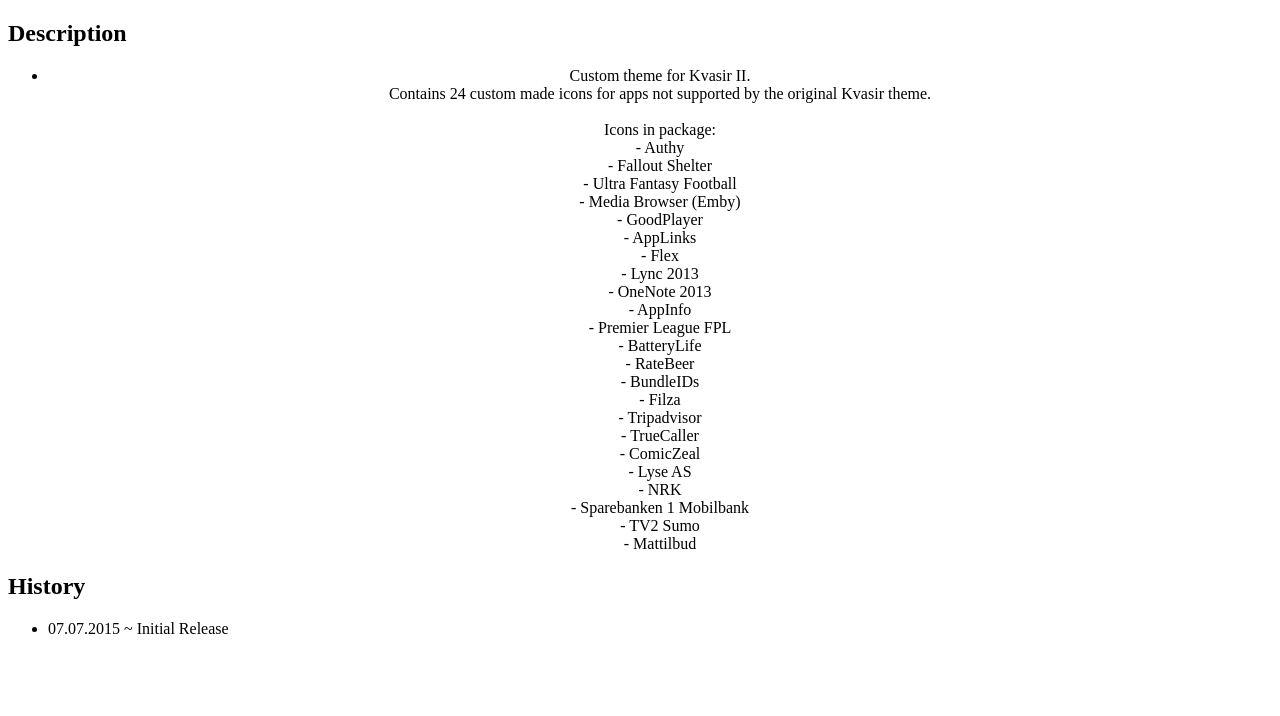
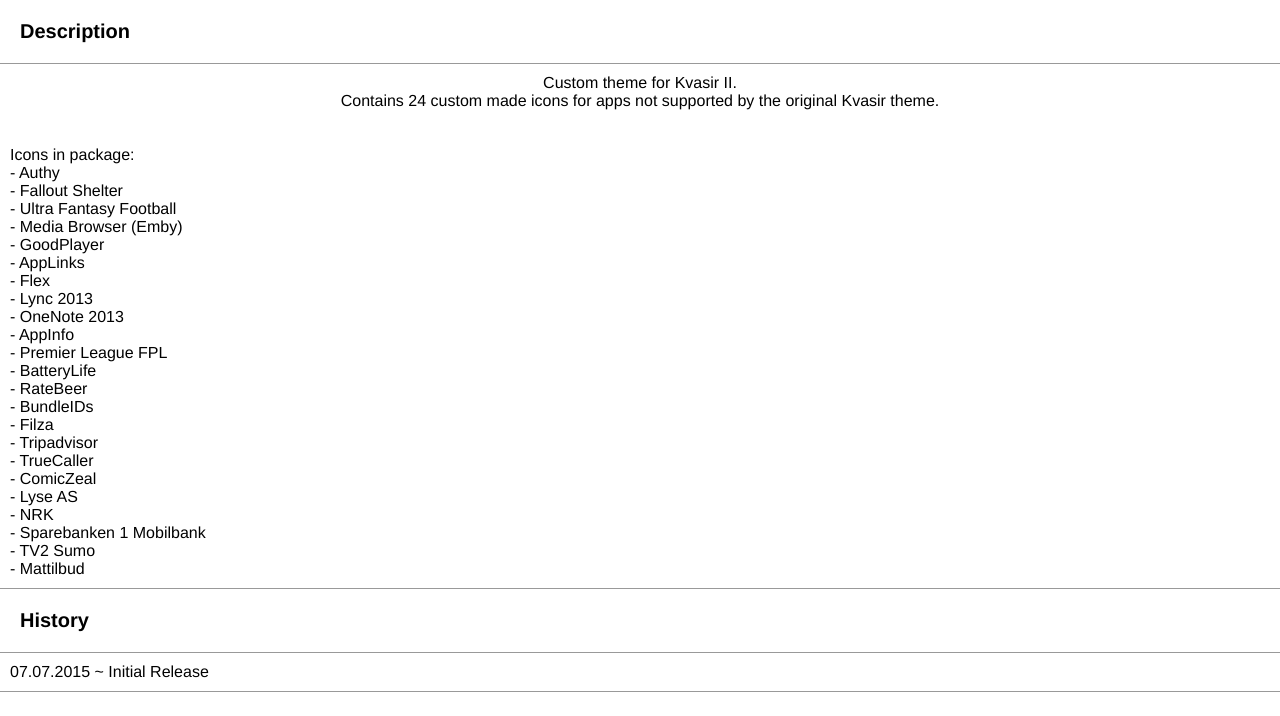
Before and after one commit to AltFez/altfez.github.io, a plain HTML site: page depic/com.hille.kvasir2.customicons/index.html in a window 1280 px wide. Drawn offline with Linux system fonts and the light colour scheme.

Commit message:
update
added css to depiction

```diff
--- a/depic/com.hille.kvasir2.customicons/index.html
+++ b/depic/com.hille.kvasir2.customicons/index.html
@@ -5,18 +5,18 @@
 <meta content="text/html; charset=UTF-8" http-equiv="Content-Type" />
 <link href="images/apple-touch-icon.png" rel="apple-touch-icon" />
 <meta content="minimum-scale=1.0, width=device-width, maximum-scale=0.6667, user-scalable=no" name="viewport" />
-<link href="css/depiction.css" rel="stylesheet" type="text/css" />
+<link href="../css/depiction.css" rel="stylesheet" type="text/css" />
 <meta content="iPod,iPhone,theme,apps,cydia,apple" name="Keywords" />
 </head>
 <body>
 <div id="content">
 
-<h2>Description</h2>
+<h3>Description</h3>
   <ul class="pageitem">
     <li class="textbox">
-     <div align="center">
-	 Custom theme for Kvasir II. <br />
-	 Contains 24 custom made icons for apps not supported by the original Kvasir theme. <br /><br />
+     <div>
+	 <p  align="center">Custom theme for Kvasir II. <br />
+	 Contains 24 custom made icons for apps not supported by the original Kvasir theme.</p> <br /><br />
 
 	 Icons in package: <br />
 	 - Authy <br />
@@ -46,7 +46,7 @@
     </li>
   </ul>
 
-<h2>History</h2>
+<h3>History</h3>
   <ul class="pageitem">
     <li class="textbox">
      <div>
--- /dev/null
+++ b/depic/css/depiction.css
@@ -0,0 +1,23 @@
+body {
+	font-family: Helvetica;}
+
+html, body, * { margin: 0; padding: 0;}
+
+h1, h2, h3, h4 { margin: 10px; padding: 10px; }
+
+h1 { font-size: 30px; }
+h2 { font-size: 25px; }
+h3 { font-size: 20px; }
+h4 { font-size: 15px; }
+
+#content {
+	margin-top: 10px;
+}
+
+.pageitem {
+	background: #fff;
+	border-top: 1px solid #999;
+	border-bottom: 1px solid #999;
+	margin: 10px 0 10px 0;
+	padding: 10px;
+}
```
